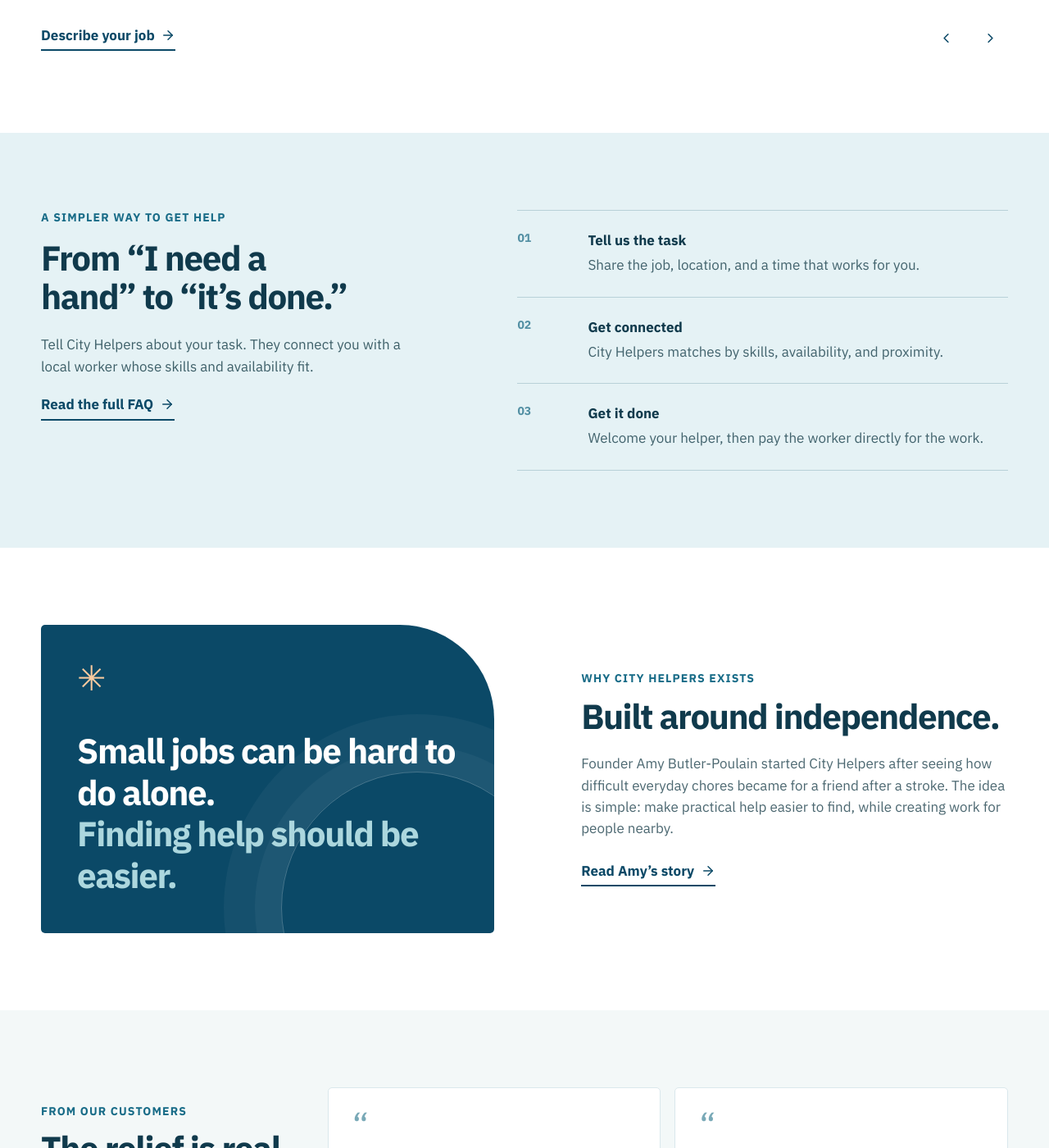
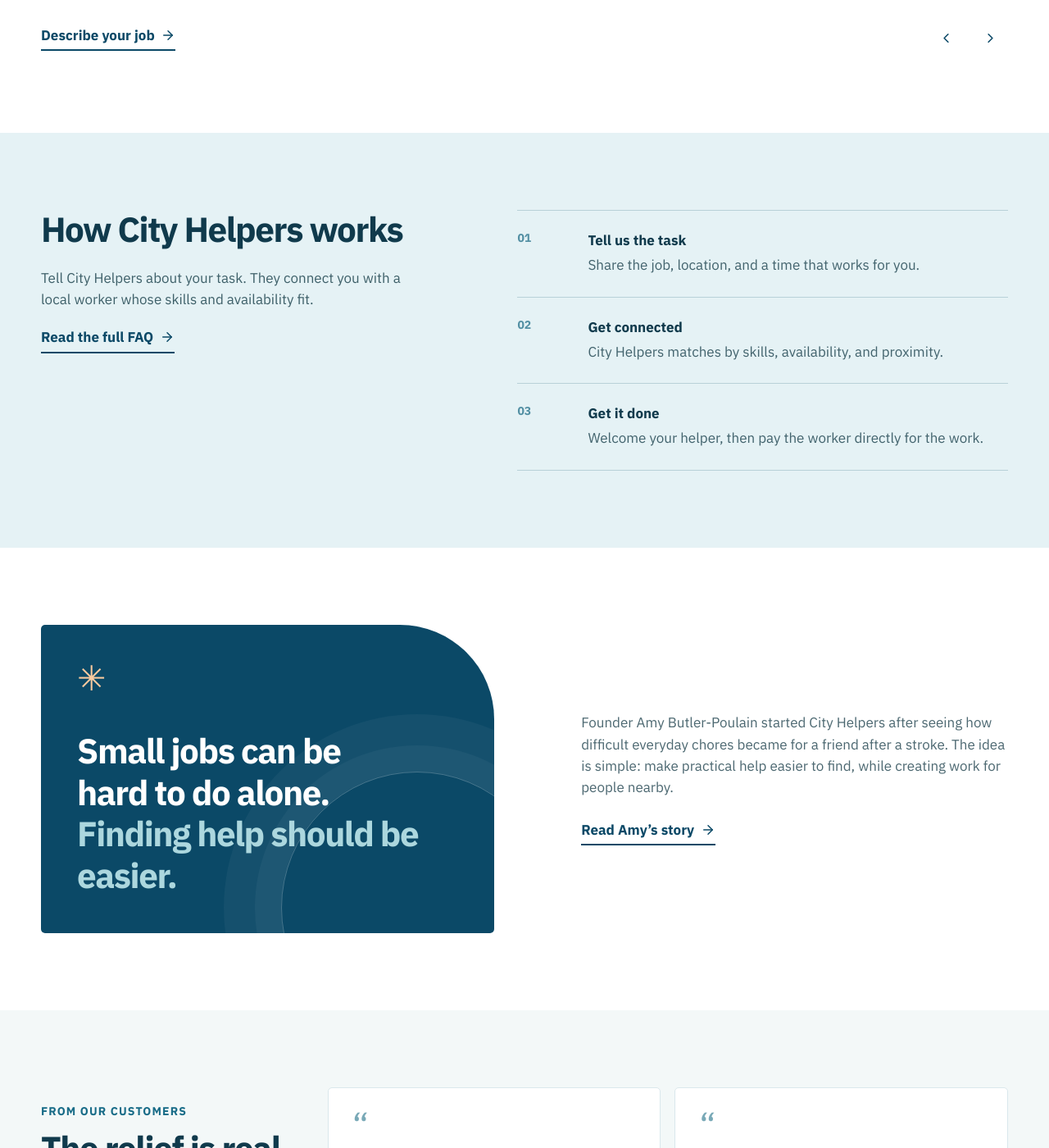
Before and after one commit to devdogfish/cityhelpers, a Jekyll site: the page landing-page/index.html, which Jekyll copies as it is, in a window 1280 px wide and 1400 px high, scrolled down 1241 px. Shown: the whole window at 82% size. Built offline with Jekyll 4.4.1, drawn with Linux system fonts in a browser that asks for light colours; some of the changed text lies outside the part shown.

Commit message:
Publish latest project notes

```diff
--- a/_data/publication.json
+++ b/_data/publication.json
@@ -1 +1 @@
-{"id": "ea7f3c47930e499ca233ab0597761e3a"}
+{"id": "f347e232fd644253afa69a0885441dd4"}
--- a/landing-page/index.html
+++ b/landing-page/index.html
@@ -88,7 +88,7 @@
 
     <section class="how section" id="how-it-works" aria-labelledby="how-title">
       <div class="wrap how-grid">
-        <div class="how-intro"><p class="kicker">A simpler way to get help</p><h2 id="how-title">From “I need a hand” to “it’s done.”</h2><p>Tell City Helpers about your task. They connect you with a local worker whose skills and availability fit.</p><a class="action-link" href="https://www.cityhelpers.ca/frequently-asked-questions">Read the full FAQ <svg class="link-icon" aria-hidden="true" focusable="false" viewBox="0 0 24 24" fill="none" stroke="currentColor" stroke-width="2" stroke-linecap="round" stroke-linejoin="round"><path d="M5 12h14"/><path d="m12 5 7 7-7 7"/></svg></a></div>
+        <div class="how-intro"><h2 id="how-title">How City Helpers works</h2><p>Tell City Helpers about your task. They connect you with a local worker whose skills and availability fit.</p><a class="action-link" href="https://www.cityhelpers.ca/frequently-asked-questions">Read the full FAQ <svg class="link-icon" aria-hidden="true" focusable="false" viewBox="0 0 24 24" fill="none" stroke="currentColor" stroke-width="2" stroke-linecap="round" stroke-linejoin="round"><path d="M5 12h14"/><path d="m12 5 7 7-7 7"/></svg></a></div>
         <div class="steps" aria-label="How City Helpers works">
           <div class="step"><span class="step-number">01</span><div><h3>Tell us the task</h3><p>Share the job, location, and a time that works for you.</p></div></div>
           <div class="step"><span class="step-number">02</span><div><h3>Get connected</h3><p>City Helpers matches by skills, availability, and proximity.</p></div></div>
@@ -99,8 +99,8 @@
 
     <section class="story section" id="why-city-helpers" aria-labelledby="story-title">
       <div class="wrap story-grid">
-        <div class="story-statement"><span class="starburst" aria-hidden="true">✳</span><p>Small jobs can be hard to do alone.<br><em>Finding help should be easier.</em></p></div>
-        <div class="story-copy"><p class="kicker">Why City Helpers exists</p><h2 id="story-title">Built around independence.</h2><p>Founder Amy Butler-Poulain started City Helpers after seeing how difficult everyday chores became for a friend after a stroke. The idea is simple: make practical help easier to find, while creating work for people nearby.</p><a class="action-link" href="https://www.cityhelpers.ca/about">Read Amy’s story <svg class="link-icon" aria-hidden="true" focusable="false" viewBox="0 0 24 24" fill="none" stroke="currentColor" stroke-width="2" stroke-linecap="round" stroke-linejoin="round"><path d="M5 12h14"/><path d="m12 5 7 7-7 7"/></svg></a></div>
+        <div class="story-statement"><span class="starburst" aria-hidden="true">✳</span><h2 id="story-title">Small jobs can be hard to do alone.<br><em>Finding help should be easier.</em></h2></div>
+        <div class="story-copy"><p>Founder Amy Butler-Poulain started City Helpers after seeing how difficult everyday chores became for a friend after a stroke. The idea is simple: make practical help easier to find, while creating work for people nearby.</p><a class="action-link" href="https://www.cityhelpers.ca/about">Read Amy’s story <svg class="link-icon" aria-hidden="true" focusable="false" viewBox="0 0 24 24" fill="none" stroke="currentColor" stroke-width="2" stroke-linecap="round" stroke-linejoin="round"><path d="M5 12h14"/><path d="m12 5 7 7-7 7"/></svg></a></div>
       </div>
     </section>
 
@@ -125,7 +125,7 @@
 
     <section class="faq section" aria-labelledby="faq-title">
       <div class="wrap faq-grid">
-        <div><p class="kicker">Good to know</p><h2 id="faq-title">A few answers before you start.</h2></div>
+        <div><h2 id="faq-title">Common questions</h2></div>
         <div class="faq-list">
           <details><summary>Who are the helpers?</summary><p>City Helpers says its workers are local and vetted. Matching considers the job, availability, and location. You can ask City Helpers about its screening process before booking.</p></details>
           <details><summary>What will it cost?</summary><p>City Helpers lists a dispatch fee and says customers pay workers directly. Review the <a href="https://www.cityhelpers.ca/pricing-plans/plans-pricing">current pricing page</a> and confirm the worker’s rate before proceeding.</p></details>
--- a/landing-page/styles.css
+++ b/landing-page/styles.css
@@ -63,8 +63,8 @@
 .slider-button svg{width:19px;height:19px}
 .how{background:var(--sky)}
 .how-grid{display:grid;grid-template-columns:minmax(0,.86fr) minmax(0,1.14fr);gap:11%}
-.how-intro h2{max-width:490px;margin:15px 0 22px}
-.how-intro>p:not(.kicker){max-width:460px;color:#3e6069;margin-bottom:20px}
+.how-intro h2{max-width:490px;margin:0 0 22px}
+.how-intro>p{max-width:460px;color:#3e6069;margin:0 0 20px}
 .steps{border-top:1px solid #b8d1d8}
 .step{display:grid;grid-template-columns:64px 1fr;gap:22px;border-bottom:1px solid #b8d1d8;padding:25px 0 25px}
 .step-number{font-size:var(--type-small);font-weight:700;line-height:1.2;color:#528fa3}
@@ -75,10 +75,9 @@
 .story-statement{background:var(--blue);color:#fff;min-height:376px;padding:44px;display:flex;flex-direction:column;justify-content:space-between;position:relative;border-radius:5px 115px 5px 5px;overflow:hidden}
 .story-statement::after{content:"";position:absolute;right:-72px;bottom:-135px;width:330px;height:330px;border:1px solid rgb(255 255 255 / .24);border-radius:50%;box-shadow:0 0 0 32px rgb(255 255 255 / .04),0 0 0 70px rgb(255 255 255 / .04)}
 .starburst{font-size:var(--type-heading);color:#f9ca9f;line-height:1}
-.story-statement p{font-family:var(--font-title);font-size:var(--type-heading);font-weight:700;line-height:1.2;letter-spacing:-.035em;margin:0;position:relative;z-index:1}
+.story-statement h2{color:#fff;font-family:var(--font-title);font-size:var(--type-heading);font-weight:700;line-height:1.2;letter-spacing:-.035em;margin:0;position:relative;z-index:1}
 .story-statement em{font-style:normal;color:#acd7de}
-.story-copy h2{margin:12px 0 21px}
-.story-copy>p:not(.kicker){max-width:520px;color:#4c6871;margin-bottom:25px}
+.story-copy p{max-width:520px;color:#4c6871;margin:0 0 25px}
 .proof{background:#f3f8f8}
 .proof-grid{display:grid;grid-template-columns:.9fr 1.1fr 1.1fr;gap:17px;align-items:stretch}
 .proof-intro{padding:20px 20px 0 0}
@@ -95,7 +94,7 @@
 .button-outline{border:2px solid var(--blue);background:transparent;color:var(--blue);white-space:nowrap;flex:none}
 .button-outline:hover{background:var(--sky)}
 .faq-grid{display:grid;grid-template-columns:.85fr 1.15fr;gap:10%}
-.faq-grid h2{margin:12px 0 0;max-width:460px}
+.faq-grid h2{margin:0;max-width:460px}
 .faq-list{border-top:1px solid var(--line)}
 .faq-list details{border-bottom:1px solid var(--line)}
 .faq-list summary{cursor:pointer;list-style:none;color:var(--navy);font-size:var(--type-body);font-weight:700;padding:21px 46px 21px 0;position:relative;line-height:1.3}
@@ -123,7 +122,7 @@
 .footer-links a:hover{text-decoration:underline}
 .footer-bottom{border-top:1px solid #386070;padding-block:19px 26px;display:flex;justify-content:space-between;gap:20px;color:#a9c8cf;font-size:var(--type-small)}
 @media(max-width:1040px){.primary-nav{gap:17px}.hero-inner{gap:33px}.hero-image-frame{height:470px}.proof-grid{grid-template-columns:1fr 1fr}.proof-intro{grid-column:1/-1}.proof-intro h2{margin-bottom:16px}.footer-main{gap:26px}}
-@media(max-width:800px){.wrap{width:min(calc(100% - 40px),var(--max))}.header-inner{min-height:76px}.menu-toggle{display:flex;flex-direction:column;gap:5px;justify-content:center;background:transparent;border:1px solid var(--line);border-radius:4px;width:45px;height:45px;cursor:pointer}.menu-toggle span{height:2px;width:20px;background:var(--blue);margin-inline:auto}.primary-nav{display:none;position:absolute;top:calc(100% + 1px);left:0;right:0;background:#fff;box-shadow:0 16px 25px rgb(16 58 76 / .12);padding:14px 20px 22px;flex-direction:column;align-items:stretch;gap:0}.primary-nav.is-open{display:flex}.primary-nav>a{font-size:var(--type-body);padding:12px 4px}.primary-nav .nav-cta{margin-top:9px;padding:14px 17px}.hero-inner{grid-template-columns:1fr;gap:31px;padding-block:55px 48px}.hero-lead{max-width:620px}.hero-visual{max-width:680px}.hero-image-frame{height:460px}.section{padding-block:71px}.how-grid,.story-grid,.faq-grid{grid-template-columns:1fr;gap:37px}.how-intro h2,.story-copy h2{max-width:680px}.story-statement{min-height:300px}.story-grid{gap:34px}.faq-grid{gap:26px}.cta-inner{align-items:start;flex-direction:column;gap:26px}.footer-main{grid-template-columns:1.5fr 1fr 1fr;gap:38px}.footer-links:last-child{grid-column:2/4}}
+@media(max-width:800px){.wrap{width:min(calc(100% - 40px),var(--max))}.header-inner{min-height:76px}.menu-toggle{display:flex;flex-direction:column;gap:5px;justify-content:center;background:transparent;border:1px solid var(--line);border-radius:4px;width:45px;height:45px;cursor:pointer}.menu-toggle span{height:2px;width:20px;background:var(--blue);margin-inline:auto}.primary-nav{display:none;position:absolute;top:calc(100% + 1px);left:0;right:0;background:#fff;box-shadow:0 16px 25px rgb(16 58 76 / .12);padding:14px 20px 22px;flex-direction:column;align-items:stretch;gap:0}.primary-nav.is-open{display:flex}.primary-nav>a{font-size:var(--type-body);padding:12px 4px}.primary-nav .nav-cta{margin-top:9px;padding:14px 17px}.hero-inner{grid-template-columns:1fr;gap:31px;padding-block:55px 48px}.hero-lead{max-width:620px}.hero-visual{max-width:680px}.hero-image-frame{height:460px}.section{padding-block:71px}.how-grid,.story-grid,.faq-grid{grid-template-columns:1fr;gap:37px}.how-intro h2{max-width:680px}.story-statement{min-height:300px}.story-grid{gap:34px}.faq-grid{gap:26px}.cta-inner{align-items:start;flex-direction:column;gap:26px}.footer-main{grid-template-columns:1.5fr 1fr 1fr;gap:38px}.footer-links:last-child{grid-column:2/4}}
 @media(max-width:600px){.wrap{width:calc(100% - 36px)}.brand-mark{width:41px;height:41px}.hero-inner{padding-top:45px;gap:30px}h1{margin:0 0 21px}.hero-lead{line-height:1.5;margin-bottom:24px}.hero-image-frame{height:330px;border-top-left-radius:110px;box-shadow:9px 9px 0 var(--sky)}.hero-image-frame img{object-position:64% center}.section{padding-block:62px}.services h2{margin-bottom:27px}.service-slide{grid-template-columns:1fr;align-content:start;gap:0;min-height:0}.service-slide img{height:230px}.service-slide-copy{padding:23px 2px 27px}.service-slide p{margin-top:11px}.service-bottom{align-items:flex-start;flex-direction:column;gap:23px;padding-top:23px}.service-controls{align-self:flex-end;gap:7px}.slider-button{width:40px;min-height:40px}.how-intro h2{margin-bottom:17px}.steps{margin-top:0}.step{grid-template-columns:47px 1fr;gap:13px}.story-statement{padding:30px;min-height:275px;border-top-right-radius:90px}.proof-grid{grid-template-columns:1fr}.proof-intro{grid-column:auto;padding:0}.quote{min-height:225px}.quote-small{min-height:200px}.final-cta{padding-block:48px}.footer-main{grid-template-columns:1fr 1fr;gap:35px;padding-block:49px}.footer-about{grid-column:1/-1}.footer-links:last-child{grid-column:auto}.footer-bottom{flex-direction:column;gap:4px}}
 @media(max-width:380px){.hero-image-frame{height:290px}.footer-main{grid-template-columns:1fr}.footer-about,.footer-links:last-child{grid-column:auto}}
 @media(max-width:800px){.helper-invite-inner{align-items:flex-start;flex-direction:column;gap:24px}}
```
